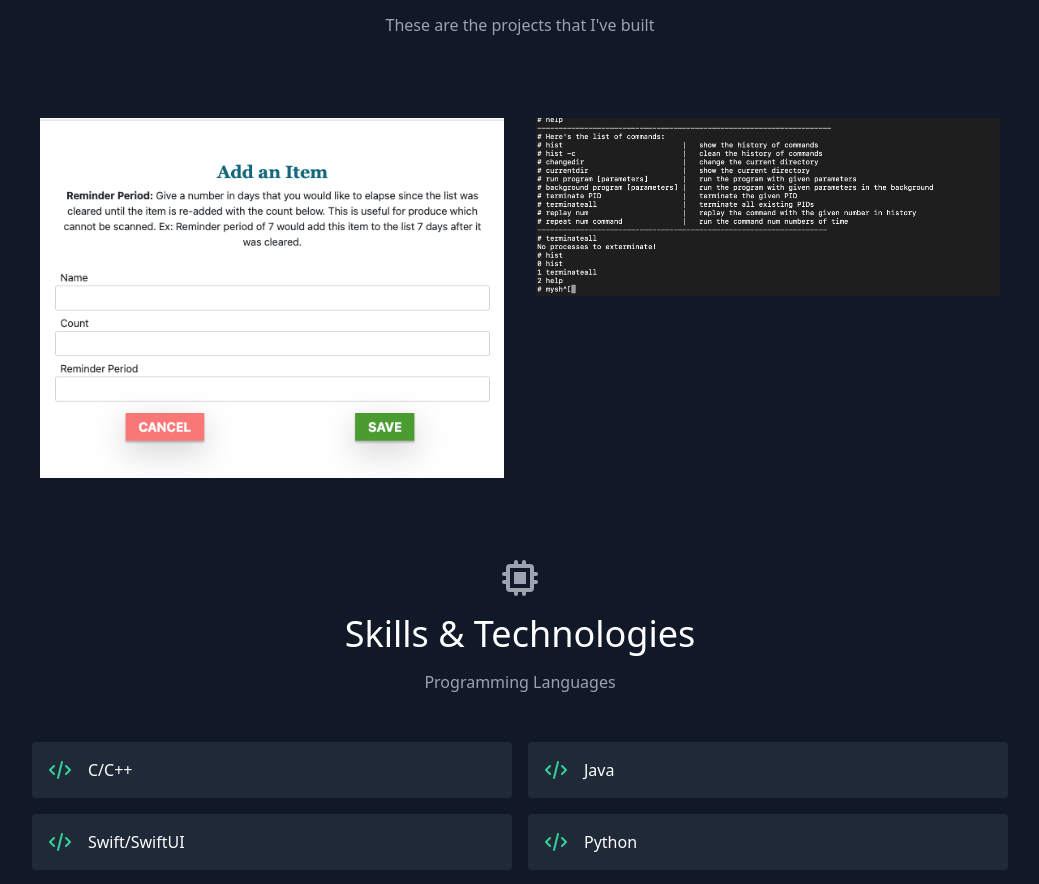
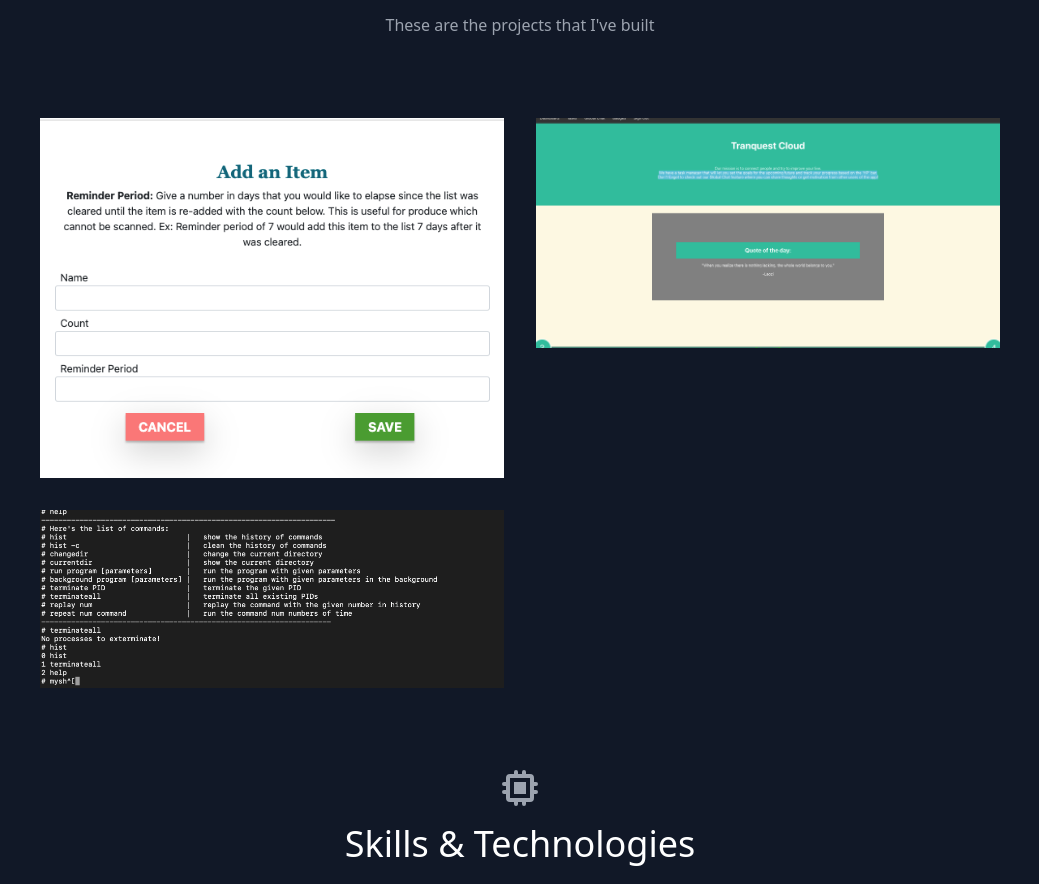
Before and after one commit to sultalish/portfolio-as, a React (Create React App) app: page / in a window 1280 px wide. Shown: the part 518-1402 px from the top of the page, without its empty margins (120-1159 px from the left). Built offline with nearby package versions, Linux system fonts and the light colour scheme.

Commit message:
Add new project

```diff
--- a/src/data.js
+++ b/src/data.js
@@ -7,9 +7,16 @@ export const projects = [
         link: "https://cop4331-project.web.app/",
     },
     {
+        title: "Tranquest Cloud",
+        subtitle: "React.js, Javascript, HTML/CSS, Firebase/Firestore",
+        description: "A task manager project with global chat feature me and my team created for a KnightHacks Hackathon. You can find more info on my github repository.",
+        image: "./tranquest.png",
+        link: "https://tranquest-cloud.web.app/",
+    },
+    {
         title: "Simple Unix Shell",
         subtitle: "C Language",
-        description: "A simple implementation of a unix shell",
+        description: "A simple implementation of a unix shell.",
         image: "./mysh-shell.jpg",
         link: "https://github.com/sultalish/mysh-shell-c",
     },
```
Also changed, not shown: public/tranquest.png (added).
